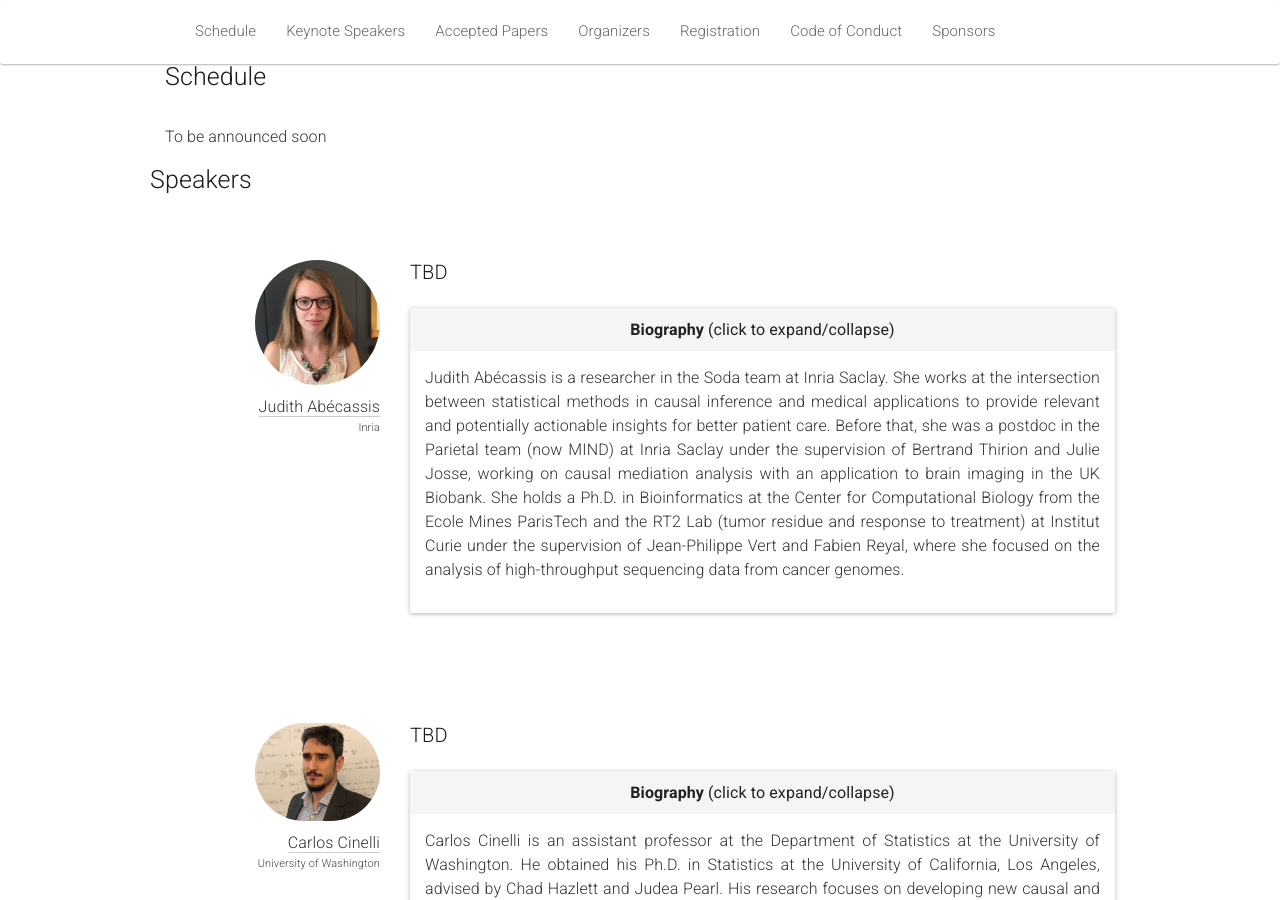
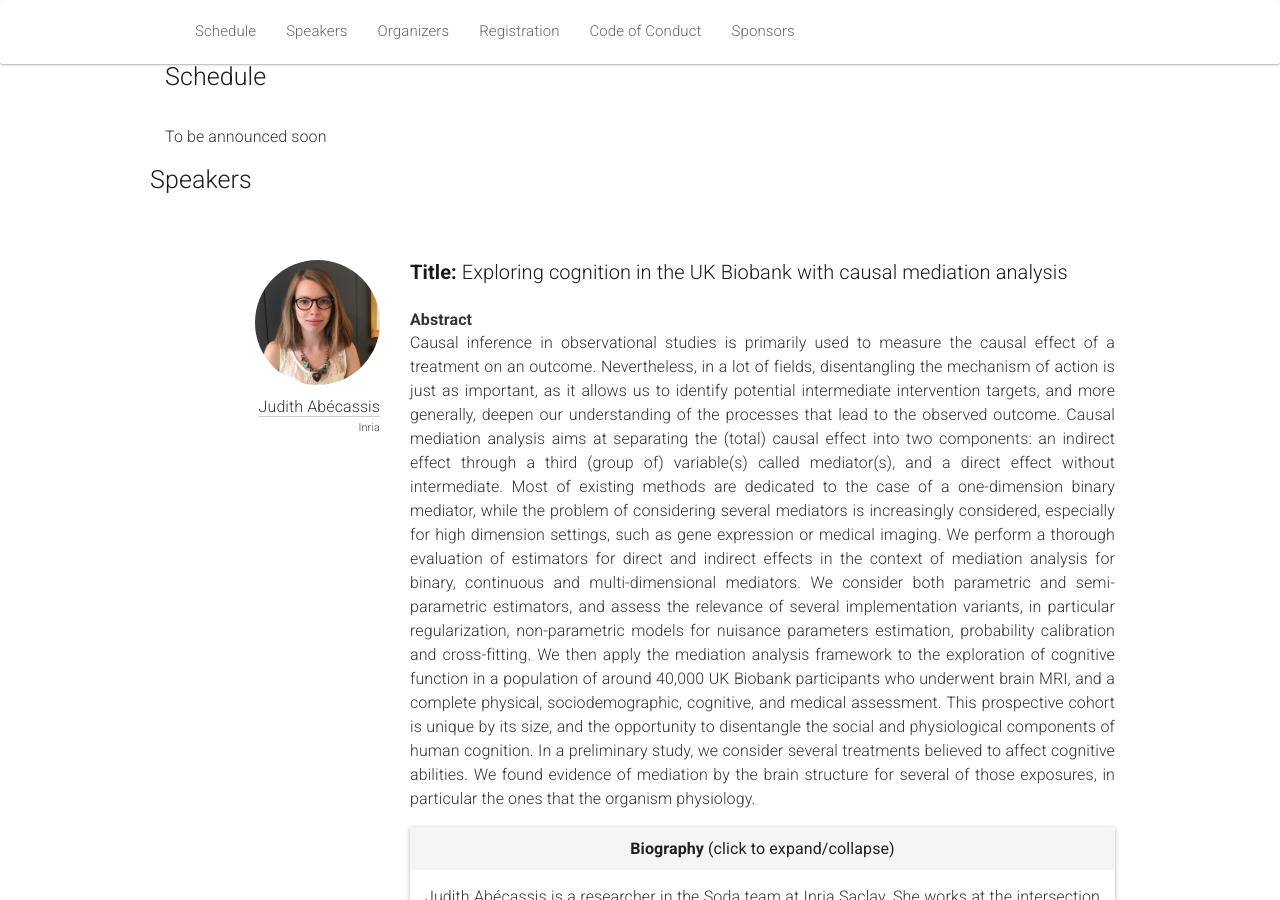
Before and after one commit to quarter-on-causality/quarter-on-causality.github.io, a Jekyll site: the page built from _pages/home_practice.md, in a window 1280 px wide and 900 px high, scrolled down 918 px. Built offline with Jekyll 4.4.1, drawn with Linux system fonts in a browser that asks for light colours; nearby versions of some CDN libraries; some of the changed text lies outside the part shown.

Commit message:
Add Abécassis' and Scornet's title and abstract

```diff
--- a/_includes/header_practice.html
+++ b/_includes/header_practice.html
@@ -17,8 +17,8 @@
 	<!--<li><a href="#calls">Call for Contributions</a></li>-->
 	<!--<li><a href="#dates">Important Dates</a></li>-->
 	<li><a href="#schedule">Schedule</a></li>
-	<li><a href="#speakers">Keynote Speakers</a></li>
-	<li><a href="#accepted-papers">Accepted Papers</a></li>
+	<li><a href="#speakers">Speakers</a></li>
+	<!-- <li><a href="#accepted-papers">Accepted Papers</a></li> -->
 	<!-- <li><a href="#invited-posters">Invited Posters</a></li> -->
   <li><a href="#organizers">Organizers</a></li>
   <li><a href="#registration">Registration</a></li>
--- a/_pages/home_practice.md
+++ b/_pages/home_practice.md
@@ -150,7 +150,11 @@ acknowledgements: ""
         </div>
       </div>
       <div class="col-sm-9">
-        <h3>TBD</h3><br />
+        <h3><b>Title:</b> Exploring cognition in the UK Biobank with causal mediation analysis</h3><br />
+        <b>Abstract</b><p class="speaker-abstract">Causal inference in observational studies is primarily used to measure the causal effect of a treatment on an outcome. Nevertheless, in a lot of fields, disentangling the mechanism of action is just as important, as it allows us to identify potential intermediate intervention targets, and more generally, deepen our understanding of the processes that lead to the observed outcome.
+        Causal mediation analysis aims at separating the (total) causal effect into two components: an indirect effect through a third (group of) variable(s) called mediator(s), and a direct effect without intermediate. Most of existing methods are dedicated to the case of a one-dimension binary mediator, while the problem of considering several mediators is increasingly considered, especially for high dimension settings, such as gene expression or medical imaging.
+        We perform a thorough evaluation of estimators for direct and indirect effects in the context of mediation analysis for binary, continuous and multi-dimensional mediators. We consider both parametric and semi-parametric estimators, and assess the relevance of several implementation variants, in particular regularization, non-parametric models for nuisance parameters estimation, probability calibration and cross-fitting.
+        We then apply the mediation analysis framework to the exploration of cognitive function in a population of around 40,000 UK Biobank participants who underwent brain MRI, and a complete physical, sociodemographic, cognitive, and medical assessment. This prospective cohort is unique by its size, and the opportunity to disentangle the social and physiological components of human cognition. In a preliminary study, we consider several treatments believed to affect cognitive abilities. We found evidence of mediation by the brain structure for several of those exposures, in particular the ones that the organism physiology.</p>
         <div class="panel panel-default">
           <div class="panel-heading" data-toggle="collapse" href="#ja-bio" style="cursor:pointer;text-align:center">
             <b>Biography <span style="font-weight:normal">(click to expand/collapse)</span></b>
@@ -209,7 +213,6 @@ acknowledgements: ""
         </div>
       </div>
     </div>
-    <br/>
     <!--  -->
     <br/>
     <div class="row speaker">
@@ -341,6 +344,31 @@ acknowledgements: ""
           <div id="pps-bio" class="panel-collapse collapse in"><div class="panel-body">
             <p class="speaker-bio">
            Pedro Sanchez is a Ph.D. student at The University of Edinburgh, supervised by Professor Sotirios Tsaftaris and Dr. Alison O'Neil. His research focuses on the intersection between causality and machine learning applied to healthcare data. He is interested in exploring how understanding the causal structure of a problem improves generalization, merging of multi-modal information, and personalized decision-making in machine learning systems. He has more than four years of experience in (medical) image processing with deep learning during an MSc, four internships (Canon Medical, General Electric, Samsung, ICube Lab.), and working as a research engineer at Canon Medical Research Europe. He holds a Master's degree in Biomedical Engineering from the University of Strasbourg, France, and a double degree in electrical engineering and biomedical engineering from the University of Brasilia, Brazil, and the University of Strasbourg, France. Previously, He did internships at General Electric Healthcare, Samsumg Research Brazil, and ICube laboratory.</p>
+          </div></div>
+        </div>
+      </div>
+    </div>
+    <br/>
+    <!--  -->
+    <div class="row speaker">
+      <div class="col-sm-3 speaker-pic">
+        <a href="https://erwanscornet.github.io/" target="_blank">
+          <img class="people-pic" src="img/people/scornet.png" />
+        </a>
+        <div class="people-name">
+          <a href="https://erwanscornet.github.io/" target="_blank">Erwan Scornet</a>
+          <h6>Ecole Polytechnique, CMAP</h6>
+        </div>
+      </div>
+      <div class="col-sm-9">
+        <h3><b>Title:</b> From Randomized Controlled Trials to target population – a finite-sample analysis</h3><br />
+        <b>Abstract</b><p class="speaker-abstract">The limited scope of Randomized Controlled Trials (RCT) is increasingly under scrutiny, in particular when samples are unrepresentative. Indeed, some RCTs over/under-sample individuals with certain characteristics compared to the target population, for which one want to draw conclusions on treatment effectiveness. Re-weighting trial individuals to match the target population helps to improve the treatment effect estimation. Such procedures require an estimation of the ratio of the two densities (trial and target distributions). In this talk, we focus on finite-sample performances of such reweighting procedures - also called Inverse Propensity of Sampling Weighting (IPSW) - in presence of categorical covariates. We compare oracle versions of these estimates (when the trial/target distribution or the propensity score are known). Our finite-sample analysis enables us to derive precise asymptotic regimes depending on the two sample sizes (RCT and target population). In particular, we show that IPSW estimates do not benefit from using the true trial distribution if available and that IPSW performances are improved when the trial probability to be treated is estimated. In addition, we study how including covariates that are unnecessary for identifiability may impact the asymptotic variance and illustrate the results on a semi-synthetic simulation inspired from critical care medicine.</p>
+        <div class="panel panel-default">
+          <div class="panel-heading" data-toggle="collapse" href="#es-bio" style="cursor:pointer;text-align:center">
+            <b>Biography <span style="font-weight:normal">(click to expand/collapse)</span></b>
+          </div>
+          <div id="es-bio" class="panel-collapse collapse in"><div class="panel-body">
+            <p class="speaker-bio">Erwan Scornet is an assistant professor at the Center for Applied Mathematics (CMAP) in Ecole Polytechnique. His research interests focus on theoretical statistics and machine learning, with a particular emphasis on nonparametric estimates. He did a Ph.D. thesis on a particular algorithm of machine learning called random forests, under the supervision of Gérard Biau (LSTA) and Jean-Philipe Vert (Institut Curie).</p>
           </div></div>
         </div>
       </div>
```
Also changed, not shown: practice/img/people/scornet.png (added).
